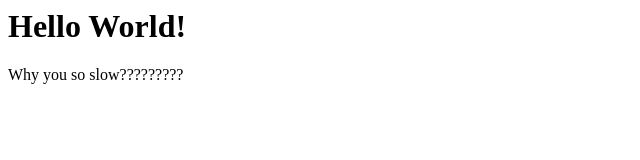
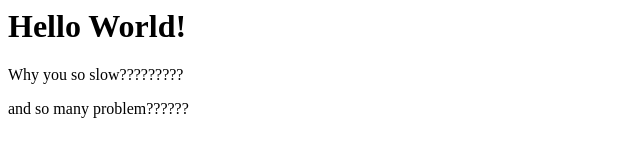
Before and after one commit to cyming3/cyming3.github.io, a plain HTML site: page index.html in a window 1280 px wide. Shown: the whole page, without its empty margins (0-640 px from the left). Drawn offline with Linux system fonts and the light colour scheme.

Commit message:
Update index.html

```diff
--- a/index.html
+++ b/index.html
@@ -6,5 +6,6 @@
   <body>
     <h1>Hello World!</h1>
     <p>Why you so slow?????????</p>
+    <p>and so many problem??????</p>
   </body>
 </html>
```
